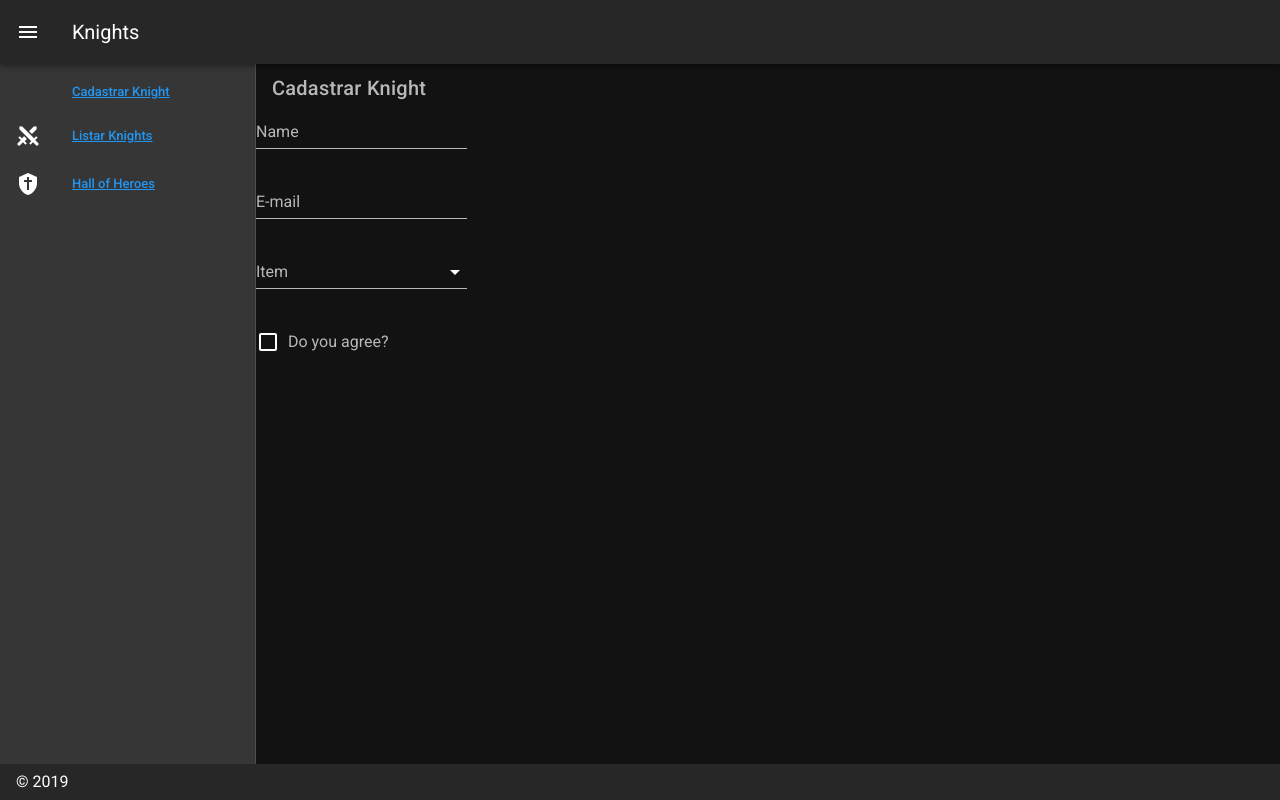
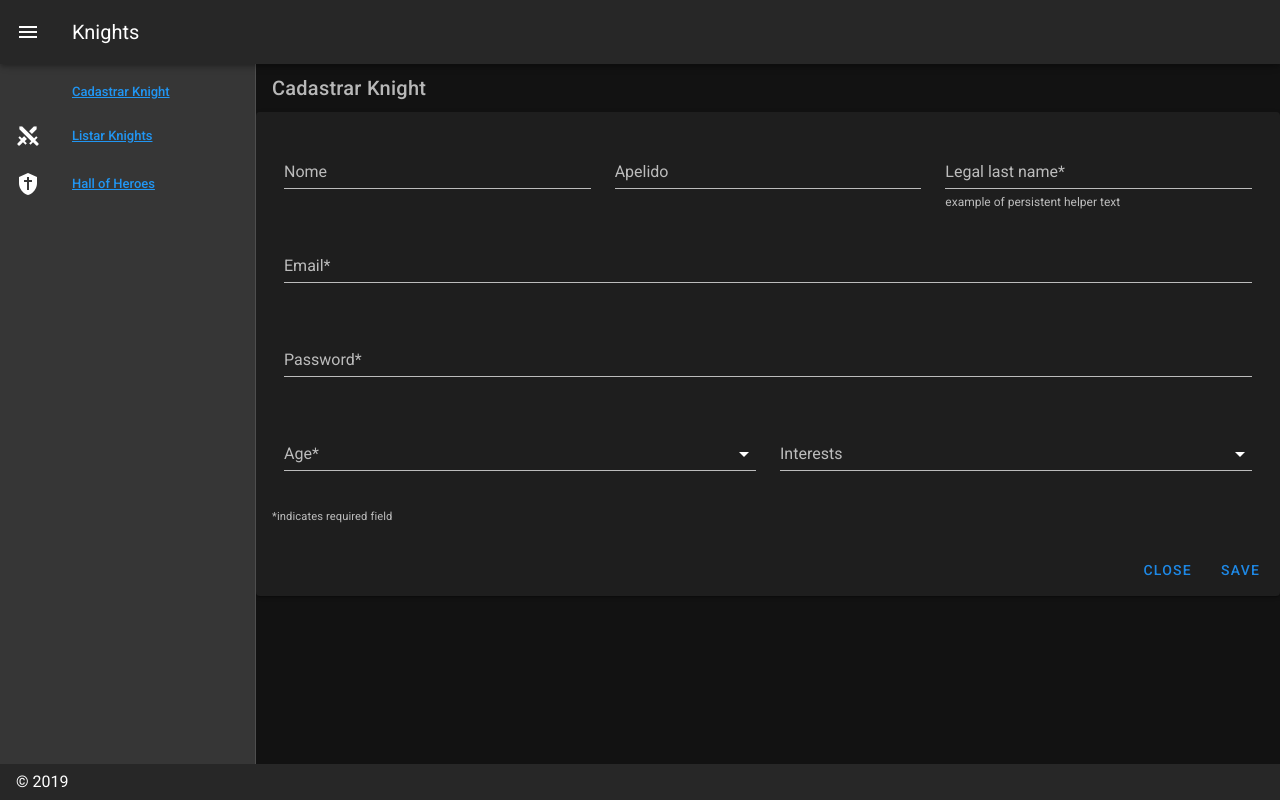
Before and after one commit to danieltugok/knights, a Vue app: page /create-knight in a window 1280 px wide. Built offline with nearby package versions, Linux system fonts and the light colour scheme.

Commit message:
formulario

```diff
--- a/src/components/ContentCreateKnight.vue
+++ b/src/components/ContentCreateKnight.vue
@@ -2,43 +2,56 @@
     <div>
         <v-subheader class="title">Cadastrar Knight</v-subheader>
 
-        <v-row class="mx-auto" align="center">
+        <v-card>
 
-            <v-form
-                ref="form"
-                v-model="valid"
-                :lazy-validation="lazy"
-            >
+            <v-card-text>
+                <v-container>
+                    <v-row>
+                        <v-col cols="12" sm="6" md="4">
+                            <v-text-field label="Nome" required></v-text-field>
+                        </v-col>
+                        <v-col cols="12" sm="6" md="4">
+                            <v-text-field label="Apelido" hint="example of helper text only on focus"></v-text-field>
+                        </v-col>
+                        <v-col cols="12" sm="6" md="4">
                             <v-text-field
-                    v-model="nameValue"
-                    label="Name"
-                    required
-                />
-
-                <v-text-field
-                    v-model="email"
-                    :rules="emailRules"
-                    label="E-mail"
+                                label="Legal last name*"
+                                hint="example of persistent helper text"
+                                persistent-hint
                                 required
                             ></v-text-field>
-
+                        </v-col>
+                        <v-col cols="12">
+                            <v-text-field label="Email*" required></v-text-field>
+                        </v-col>
+                        <v-col cols="12">
+                            <v-text-field label="Password*" type="password" required></v-text-field>
+                        </v-col>
+                        <v-col cols="12" sm="6">
                             <v-select
-                    v-model="select"
-                    :items="items"
-                    :rules="[v => !!v || 'Item is required']"
-                    label="Item"
+                                :items="['0-17', '18-29', '30-54', '54+']"
+                                label="Age*"
                                 required
                             ></v-select>
+                        </v-col>
+                        <v-col cols="12" sm="6">
+                            <v-autocomplete
+                                :items="['Skiing', 'Ice hockey', 'Soccer', 'Basketball', 'Hockey', 'Reading', 'Writing', 'Coding', 'Basejump']"
+                                label="Interests"
+                                multiple
+                            ></v-autocomplete>
+                        </v-col>
+                    </v-row>
+                </v-container>
+                <small>*indicates required field</small>
+            </v-card-text>
 
-                <v-checkbox
-                    v-model="checkbox"
-                    :rules="[v => !!v || 'You must agree to continue!']"
-                    label="Do you agree?"
-                    required
-                ></v-checkbox>
-
-            </v-form>
-        </v-row>
+            <v-card-actions>
+                <v-spacer></v-spacer>
+                <v-btn color="blue darken-1" text @click="dialog = false">Close</v-btn>
+                <v-btn color="blue darken-1" text @click="dialog = false">Save</v-btn>
+            </v-card-actions>
+        </v-card>
     </div>
 
 </template>
```
Lines whose indentation alone changed are shown as unchanged.
